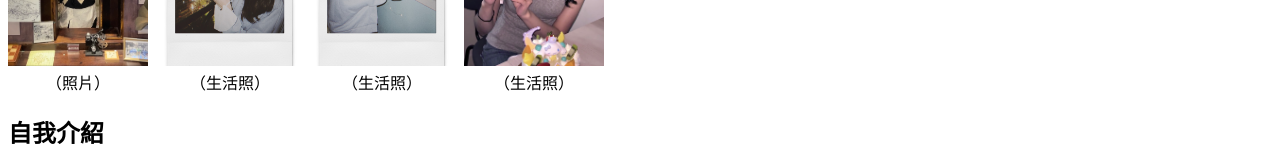
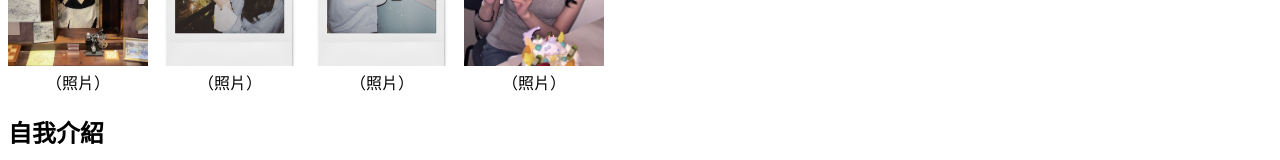
Before and after one commit to s111416031/website_HTML, a plain HTML site: page index.html in a window 1280 px wide. Shown: the part 312-472 px from the top of the page. Drawn offline with Linux system fonts and the light colour scheme.

Commit message:
Update index.html

```diff
--- a/index.html
+++ b/index.html
@@ -39,15 +39,15 @@
                 </figure>
                 <figure style="display:inline-block; margin: 0 8px 0 0; text-align:center;">
                     <img src="images/IMG_1484.JPG" alt="生活照1" width="140" height="190" style="object-fit: cover;">
-                    <figcaption>（生活照）</figcaption>
+                    <figcaption>（照片）</figcaption>
                 </figure>
                 <figure style="display:inline-block; margin: 0 8px 0 0; text-align:center;">
                     <img src="images/IMG_1486.JPG" alt="生活照2" width="140" height="190" style="object-fit: cover;">
-                    <figcaption>（生活照）</figcaption>
+                    <figcaption>（照片）</figcaption>
                 </figure>
                 <figure style="display:inline-block; margin: 0; text-align:center;">
                     <img src="images/IMG_8879.PNG" alt="生活照3" width="140" height="190" style="object-fit: cover; object-position: 50% 28%;">
-                    <figcaption>（生活照）</figcaption>
+                    <figcaption>（照片）</figcaption>
                 </figure>
             </section>
         </article>
```
